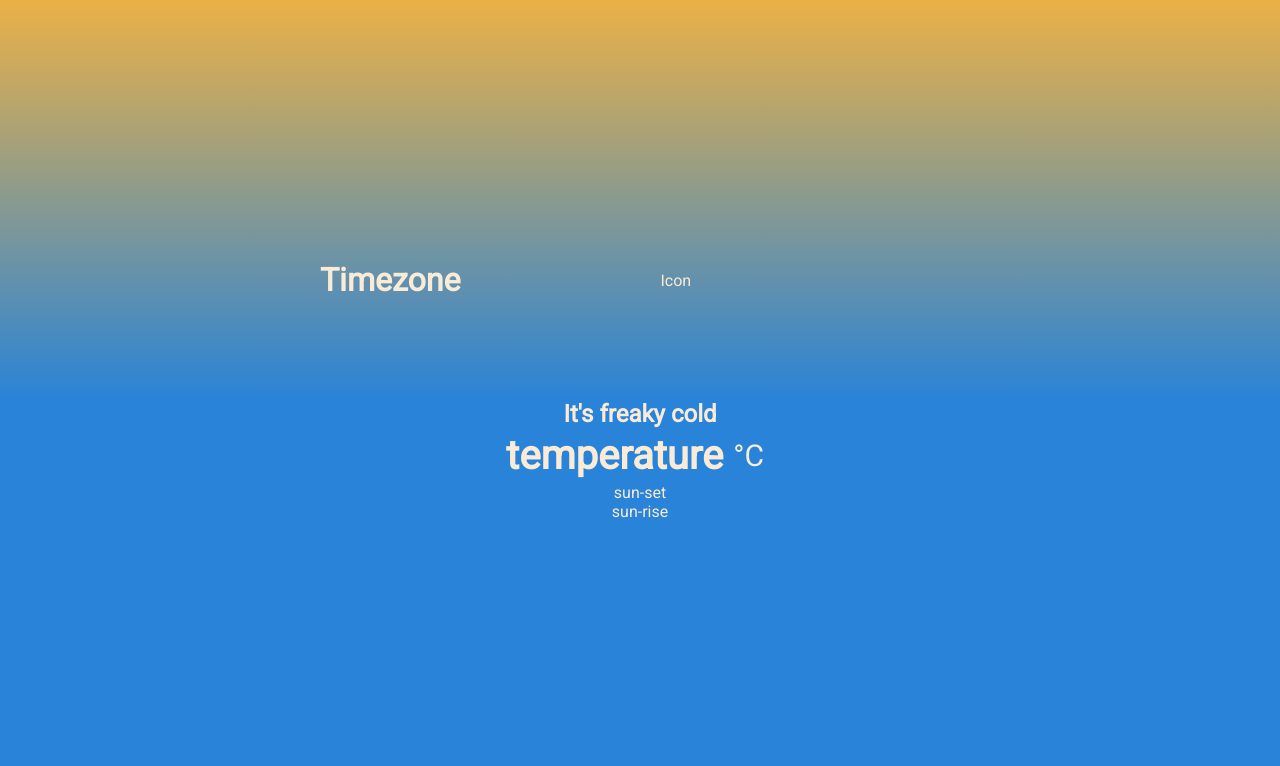
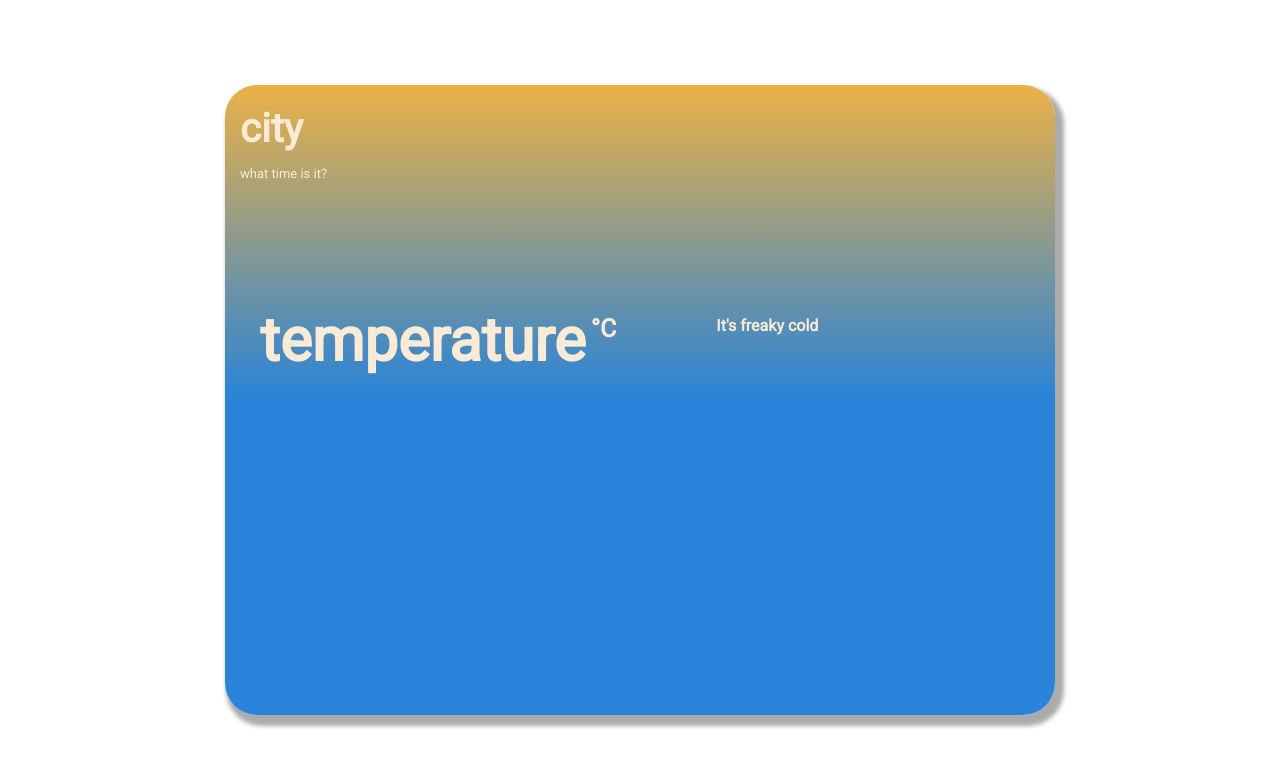
Before and after one commit to The-Boy-Dre/SimpleWeatherApp, a plain HTML site: page index.html in a window 1280 px wide. Drawn offline with Linux system fonts and the light colour scheme.

Commit message:
about to kump on new project

```diff
--- a/app.js
+++ b/app.js
@@ -5,14 +5,15 @@ window.addEventListener('load', () => {
     let lat;
     let apiKey = '2ceaf328e8b549b7b4e7a1036b01f5ee';
 
+
     let cityName = document.querySelector('.location-city');
     let temperatureValue = document.querySelector('.temperature-degree');
     let temperatureDescription = document.querySelector('.temperature-description');
-  let sunRise = document.querySelector('.sun-rise');
-  let sunSet = document.querySelector('.sun-set');
     let weatherIcon = document.querySelector('.weather-icon-img') ;
-  let temperatureSpan = document.querySelector('temperatureSymbol');
-  let temperatureSection = document.querySelector('degree-section');
+    let temperatureSpan = document.querySelector('.temperatureSymbol');
+    let temperatureSection = document.querySelector('.degree-section');
+    let date_time = document.querySelector('.datetime');
+
 
 
     if(navigator.geolocation){
@@ -25,37 +26,45 @@ window.addEventListener('load', () => {
         const api = `https://api.weatherbit.io/v2.0/current?lat=${lat}&lon=${long}&key=${apiKey}&lang=eng`;
 
 
-      // We use .then because we don't know how long the api will take to fetch the information from
-      // the servers and we don't want the rest of our code to run at the same time
+        //? We use .then because we don't know how long the api will take to fetch the information from
+        //? the servers and we don't want the rest of our code to run at the same time
         fetch(api).then(response =>{  // response can be named anything
           return response.json();
         }).then(data =>{
           console.log(data);
-        const { temp, sunrise, sunset, city_name } = data.data[0];
+          const { temp, sunrise, sunset, city_name, datetime } = data.data[0];
           const { description, icon } = data.data[0].weather;
 
           cityName.textContent = city_name;
           temperatureValue.textContent = Math.floor(temp); // Comes as Celsius as default
           temperatureDescription.textContent = description;
-        sunRise.textContent = sunrise;
-        sunSet.textContent = sunset;
           weatherIcon.src = `https://www.weatherbit.io/static/img/icons/${icon}.png`;
+          date_time.textContent = datetime;
 
-        let fahrenheit = (temperatureValue * 1.8) + (32);
-        let celsius = (temperatureValue - 32) * (5/9);
+
+
+
+          let fahrenheit = Math.floor(temperatureValue.textContent * 1.8) + (32);
+          let celsius = Math.floor(temp);
 
           temperatureSection.addEventListener('click', () => {
-          if(temperatureSpan.textContent === '°C'){
+            if(temperatureSpan.textContent == '°C'){
                 temperatureSpan.textContent = '°F';
                 temperatureValue.textContent = fahrenheit;
                 } else {
+                  if(temperatureSpan.textContent == '°F'){
                       temperatureSpan.textContent = '°C';
                       temperatureValue.textContent = celsius;
                     }
+                  }
           });
+
+
 
         });
       });
+    }
 
-  }
 });
+
+// https://www.youtube.com/watch?v=gU45wDAFMIM
--- a/index.html
+++ b/index.html
@@ -4,35 +4,42 @@
   <meta charset="UTF-8">
   <meta http-equiv="X-UA-Compatible" content="IE=edge">
   <meta name="viewport" content="width=device-width, initial-scale=1.0">
-  <title>Weather</title>
+  <title>WeatherApp</title>
   <link rel="stylesheet" href="style.css">
 </head>
 
 <body>
 
+  <div class="container">
+
+
+        <h1 class="location-city">city</h1>
+
+        <h2 class="datetime">what time is it?</h2>
+
+
         <div class="location">
-    <h1 class="location-city">Timezone</h1>
-    <p class="weather-icon-img">Icon</p>
+
+          <img class="weather-icon-img" src=""></img>
+
+          <div class='degree-section'>
+            <h2 class="temperature-degree">temperature</h2>
+            <span class="temperatureSymbol">°C</span>
+            <p class="temperature-description">It's freaky cold</p>
           </div>
 
-  <div class="temperature">
-    <h2 class="temperature-description">It's freaky cold</h2>
-
-      <div class="degree-section">
-        <h2 class="temperature-degree">temperature</h2>
-        <span class="temperatureSymbol">°C</span>
         </div>
 
 
-      <div class="sun-set">
+
+
+          <!-- <div class="sun-set">
             sun-set
           </div>
           <div class="sun-rise">
             sun-rise
+          </div> -->
 </div>
-
-  </div>
-
 
   <!--Javascript code reference-->
   <script src="app.js"></script>
--- a/style.css
+++ b/style.css
@@ -3,47 +3,80 @@
 * {
   margin: 0;
   padding: 0;
-  box-sizing: border-box;
 }
 
 body {
   height: 100vh;
   display: flex;
-  justify-content: center;
+  justify-content: center; /*This is responsible for the app's container being in the center of the screen*/
+  align-items: center;   /* puts content in the middle of the page */
   flex-direction: column;
-  align-items: center;   /* puts content in the middle of the page */
   /* background: linear-gradient(rgb(216, 41, 41), rgb(235, 177, 70)); */
-  background: linear-gradient(rgb(235, 177, 70), rgb(41, 131, 216), rgb(41, 131, 216));   /* Add more gradients to decide the quantities of color */
   font-family: 'Roboto', sans-serif;
   color: antiquewhite;
 }
 
-.location, .temperature {
+.container {
+  width: 800px;
+  height: 600px;
+  display: grid;
+
+  /* border: 6px solid rgba(207, 199, 199, 0.329); */
+  padding: 15px;
+  border-radius: 2rem;
+  box-shadow: 5px 7px 4px 4px rgba(0, 0, 0, 0.329);
+  background: linear-gradient(rgb(235, 177, 70), rgb(41, 131, 216), rgb(41, 131, 216));   /* Add more gradients to decide the quantities of color */
+}
+
+
+.location {
   height: 30vh;
-  width: 50%;
   display: flex;
   align-items: center;
 }
 
-.weather-icon-img {
-  margin-left: 200px;
+.location-city {
+  font-size: 40px;
+  margin-right: 150px;
+  margin-top: 5px
 }
 
-.temperature {
-  flex-direction: column;
+.datetime {
+  font-size: 13px;
+  font-weight: 500;
+  margin-bottom: 250px;
+}
+
+.weather-icon-img {
+  margin-bottom: 450px;
+  margin-right: 10px;
+  font-weight:normal;
+}
+
+
+.temperature-description {
+  /* flex-direction: column; */
+  margin-left: 100px;
+  margin-bottom: 30px;
+  font-weight: bold;
 }
 
 .degree-section {
   display: flex;
   align-items: center;
   cursor: pointer;
+  margin-bottom: 450px;
 }
 
 .temperatureSymbol {
-  margin: 10px;
-  font-size: 30px;
+  font-size: 40px;
+  margin-left: 5px;
+  font-size: 25px;
+  margin-bottom: 25px;
+  font-weight: bold;
 }
 
 .temperature-degree{
-  font-size: 40px;
+  font-size: 60px;
+  margin-left: 10px;
 }
```
Also changed, not shown: Notes.txt (added). Lines whose indentation alone changed are shown as unchanged.
